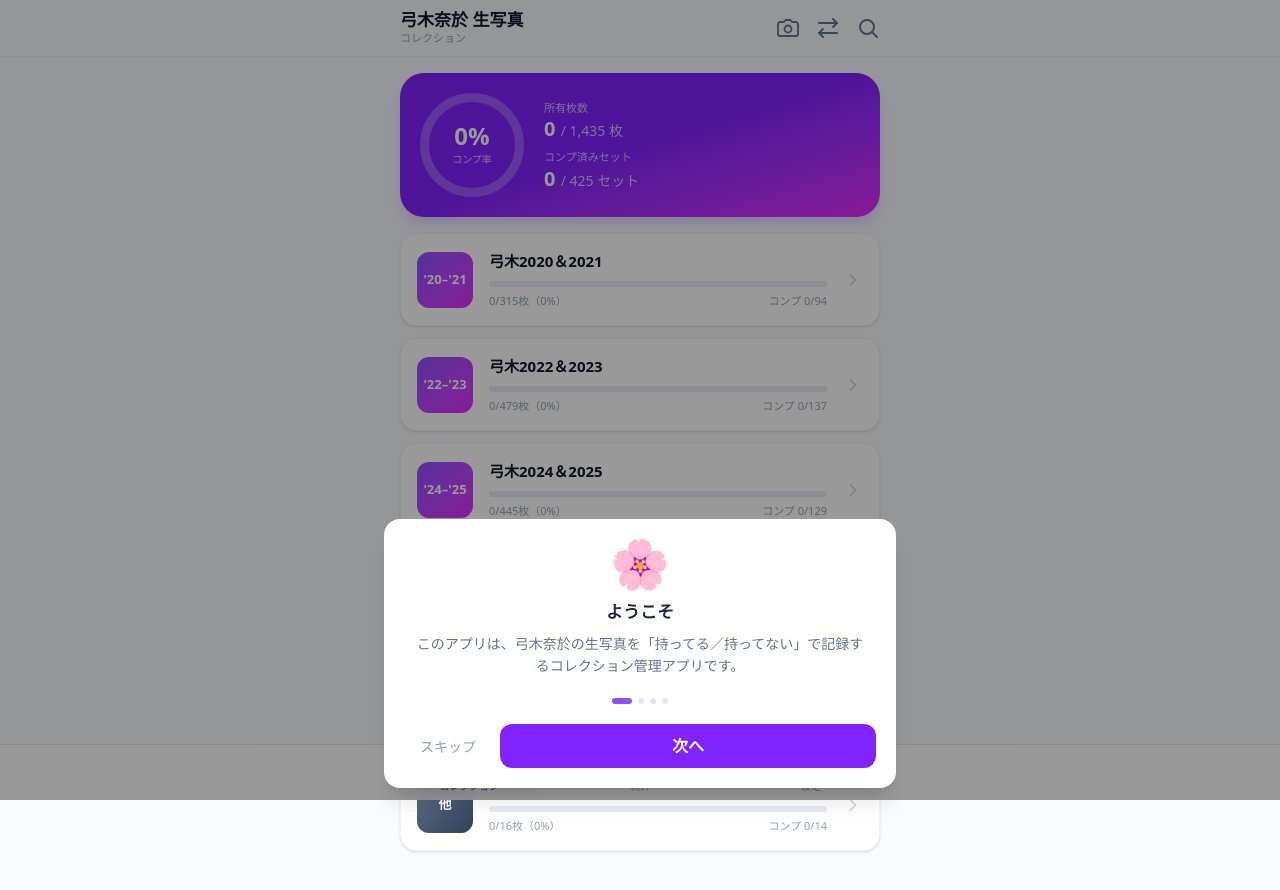
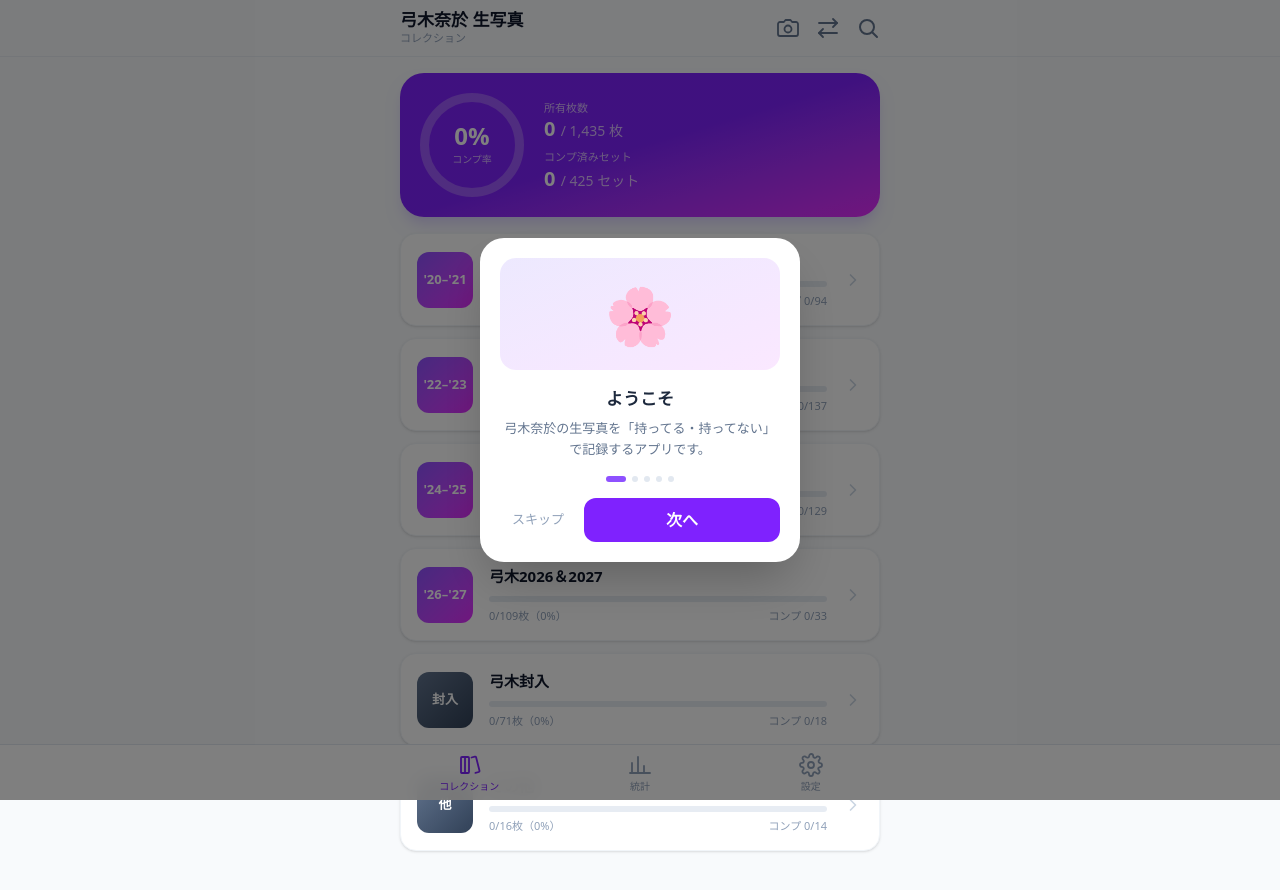
Before and after one commit to ryoo-ma638/NogiPhotoManager46, a React (Vite) app: page / in a window 1280 px wide. Shown: the top 890 px of the page. Built offline with nearby package versions, Linux system fonts and the light colour scheme.

Commit message:
チュートリアルを画面中央＋イラスト＋短文に改善／枚数バーの折り返し解消（「N枚」1行＋ダブりは左上バッジ）

```diff
--- a/src/components/Tutorial.tsx
+++ b/src/components/Tutorial.tsx
@@ -1,27 +1,12 @@
 import { useState } from 'react'
 
-// 初回起動で1回出す使い方ガイド（設定からも見返せる）。1画面1メッセージで短く。
+// 初回起動で1回出す使い方ガイド（設定からも見返せる）。画面中央・イラスト付き・1画面1メッセージで短く。
 const STEPS = [
-  {
-    emoji: '🌸',
-    title: 'ようこそ',
-    body: 'このアプリは、弓木奈於の生写真を「持ってる／持ってない」で記録するコレクション管理アプリです。',
-  },
-  {
-    emoji: '✅',
-    title: '記録する',
-    body: 'コレクション → バインダー → 年 → セットと開いて、持っている写真をタップで○にするだけ。セット下部の「すべて所有にする」も便利です。',
-  },
-  {
-    emoji: '📷',
-    title: 'まとめて取り込む',
-    body: '「取込」から、カメラで連続撮影 or 写真アプリから選ぶと、印字やポーズをAIが読んで自動で振り分け。まとめて保存できます。',
-  },
-  {
-    emoji: '💾',
-    title: 'バックアップだけは忘れずに',
-    body: '○×のデータはこの端末の中だけに保存されます。設定 →「書き出し」でときどき保存を。アプリを消すと戻せません。',
-  },
+  { emoji: '🌸', bg: 'from-violet-100 to-fuchsia-100', title: 'ようこそ', body: '弓木奈於の生写真を「持ってる・持ってない」で記録するアプリです。' },
+  { emoji: '✅', bg: 'from-emerald-100 to-teal-100', title: '記録する', body: 'セットを開いて、持っている写真をタップで○。下の −/＋ で枚数も。' },
+  { emoji: '📷', bg: 'from-sky-100 to-blue-100', title: 'まとめて取り込む', body: '「取込」でカメラや写真から、AIが自動で振り分けます。' },
+  { emoji: '🔁', bg: 'from-pink-100 to-rose-100', title: 'トレード', body: 'ダブりと「特に欲しい」を管理。求/譲リストも作れます。' },
+  { emoji: '💾', bg: 'from-amber-100 to-orange-100', title: 'バックアップ', body: 'データは端末の中だけ。設定→書き出しでときどき保存を。' },
 ]
 
 export function Tutorial({ onClose }: { onClose: () => void }) {
@@ -30,28 +15,27 @@ export function Tutorial({ onClose }: { onClose: () => void }) {
   const last = i === STEPS.length - 1
 
   return (
-    <div className="fixed inset-0 z-[60] flex items-end justify-center bg-black/40 animate-fade" onClick={onClose}>
-      <div
-        className="w-full max-w-lg m-3 mb-[calc(0.75rem+env(safe-area-inset-bottom))] rounded-2xl bg-white p-5 shadow-xl animate-pop"
-        onClick={(e) => e.stopPropagation()}
-      >
-        <div className="text-center px-2">
-          <div className="text-5xl mb-3" aria-hidden>
+    <div className="fixed inset-0 z-[60] flex items-center justify-center bg-black/50 animate-fade p-5" onClick={onClose}>
+      <div className="w-full max-w-xs rounded-3xl bg-white p-5 shadow-2xl animate-pop" onClick={(e) => e.stopPropagation()}>
+        {/* イラスト */}
+        <div className={`flex h-28 items-center justify-center rounded-2xl bg-gradient-to-br ${step.bg}`}>
+          <span className="text-[56px] leading-none" aria-hidden>
             {step.emoji}
-          </div>
-          <h2 className="text-[17px] font-bold text-slate-800">{step.title}</h2>
-          <p className="mt-2 text-[14px] text-slate-500 leading-relaxed">{step.body}</p>
+          </span>
         </div>
 
+        <h2 className="mt-4 text-center text-[17px] font-bold text-slate-800">{step.title}</h2>
+        <p className="mt-1.5 text-center text-[13px] text-slate-500 leading-relaxed">{step.body}</p>
+
         {/* 進捗ドット */}
-        <div className="flex justify-center gap-1.5 mt-5">
+        <div className="mt-4 flex justify-center gap-1.5">
           {STEPS.map((_, k) => (
             <span key={k} className={`h-1.5 rounded-full transition-all ${k === i ? 'w-5 bg-violet-500' : 'w-1.5 bg-slate-200'}`} />
           ))}
         </div>
 
         {/* 操作 */}
-        <div className="mt-5 flex items-center gap-2">
+        <div className="mt-4 flex items-center gap-2">
           {last ? (
             <button
               onClick={onClose}
@@ -61,7 +45,7 @@ export function Tutorial({ onClose }: { onClose: () => void }) {
             </button>
           ) : (
             <>
-              <button onClick={onClose} className="h-11 px-4 rounded-xl text-slate-400 font-medium text-[14px]">
+              <button onClick={onClose} className="h-11 px-3 rounded-xl text-slate-400 font-medium text-[13px]">
                 スキップ
               </button>
               <button
--- a/src/pages/SetDetail.tsx
+++ b/src/pages/SetDetail.tsx
@@ -271,6 +271,10 @@ function PoseCard({
         }`}
       >
         {hasImage ? <ThumbImg photoId={photo.id} version={imgVersion} className="absolute inset-0 w-full h-full object-cover" /> : <PhotoIcon className="w-8 h-8" />}
+        {/* ダブり（2枚以上＝譲れる）バッジ */}
+        {dup && (
+          <span className="absolute top-1 left-1 rounded bg-amber-400 text-white text-[9px] font-extrabold px-1 py-px shadow">ダブり</span>
+        )}
         {/* 特に欲しい（求）: 未所有のときだけ。ハートで印を付ける */}
         {!isOwned && (
           <button
@@ -300,8 +304,8 @@ function PoseCard({
             >
               −
             </button>
-            <span className={`text-[12px] font-bold tabular-nums ${dup ? 'text-amber-300' : 'text-white'}`}>
-              {count}枚{dup ? '・ダブり' : ''}
+            <span className={`text-[12px] font-bold tabular-nums whitespace-nowrap ${dup ? 'text-amber-300' : 'text-white'}`}>
+              {count}枚
             </span>
             <button
               onClick={(e) => {
```
